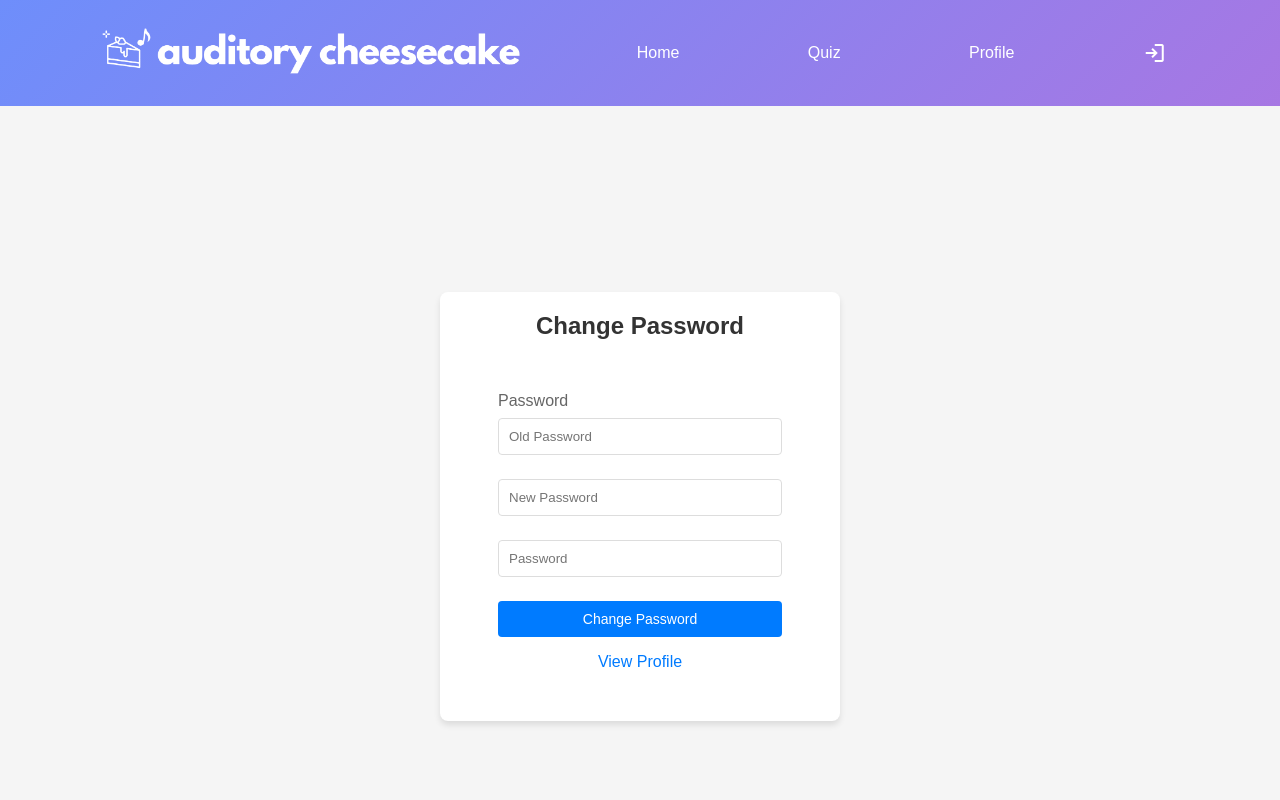
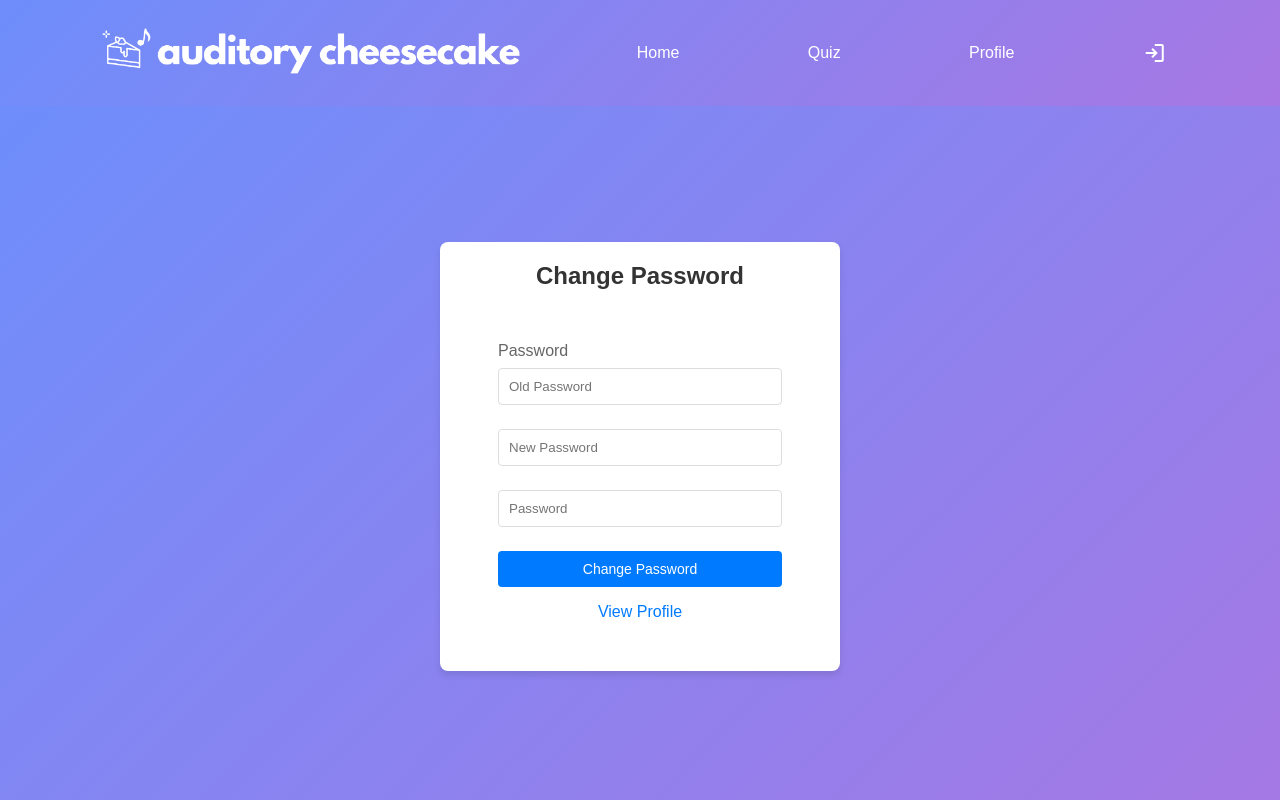
Before and after one commit to agiledev-students-spring2024/4-final-project-auditory-cheesecake, a React (Create React App) app in the folder frontend/: page /ChangePassword in a window 1280 px wide. Built offline with nearby package versions, Linux system fonts and the light colour scheme; the HTML template or start-up script is replaced by a standard one.

Commit message:
Changed Packground for Edit Profile and Change Password

```diff
--- a/frontend/src/views/ChangePassword/ChangePassword.css
+++ b/frontend/src/views/ChangePassword/ChangePassword.css
@@ -4,7 +4,8 @@
     align-items: center;
     justify-content: center;
     height: 100vh;
-    background-color: #f5f5f5;
+    background: linear-gradient(135deg, #6e8efb, #a777e3);
+    padding-bottom:100px;
 }
 
 .change-password-form-wrapper {
--- a/frontend/src/views/EditProfile/EditProfile.css
+++ b/frontend/src/views/EditProfile/EditProfile.css
@@ -4,7 +4,15 @@
     align-items: center;
     justify-content: center;
     height: 100vh;
-    background-color: #f5f5f5;
+    /* background-color: #f5f5f5;
+    display: flex;
+    flex-direction: column;
+    justify-content: center;
+    align-items: center;
+    height: 100vh;
+    padding  : 20px; */
+    background: linear-gradient(135deg, #6e8efb, #a777e3);
+    padding-bottom:100px;
   }
   .edit-profile-form-wrapper {
     display: flex;
```
